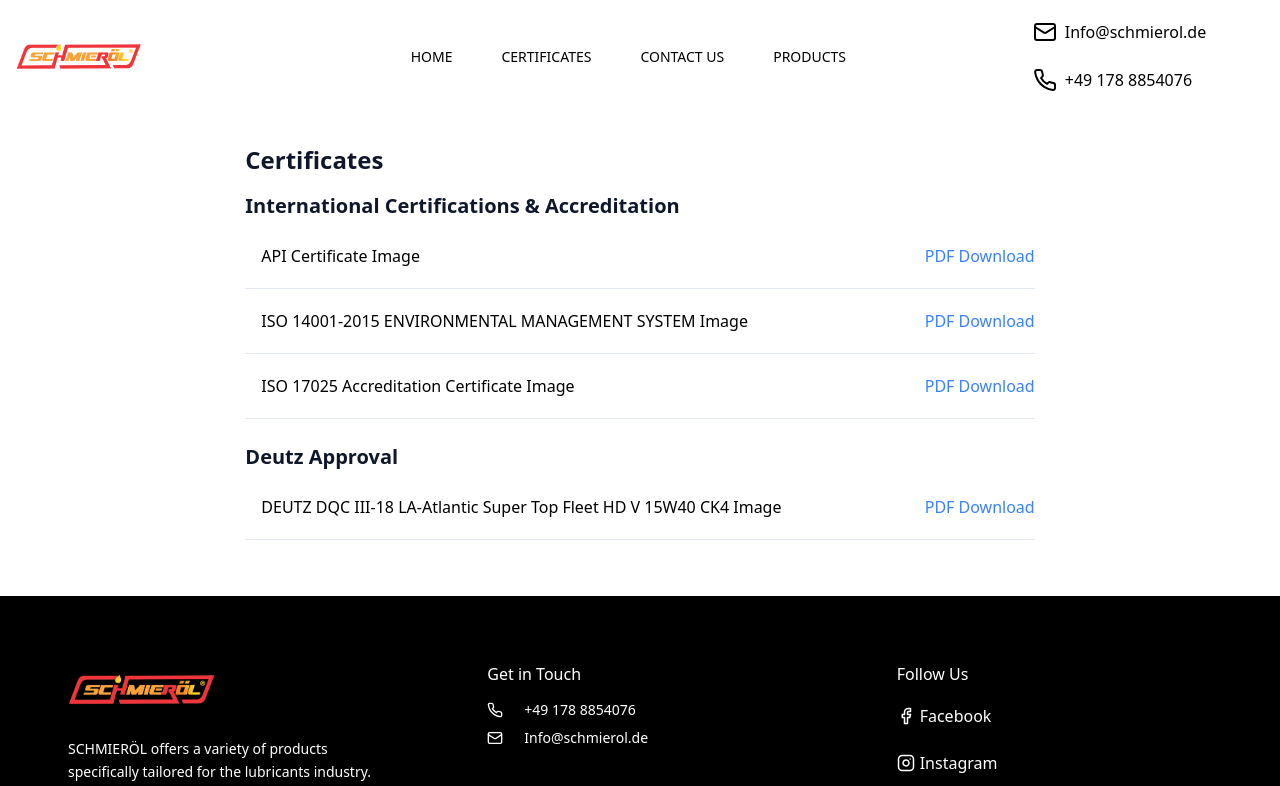
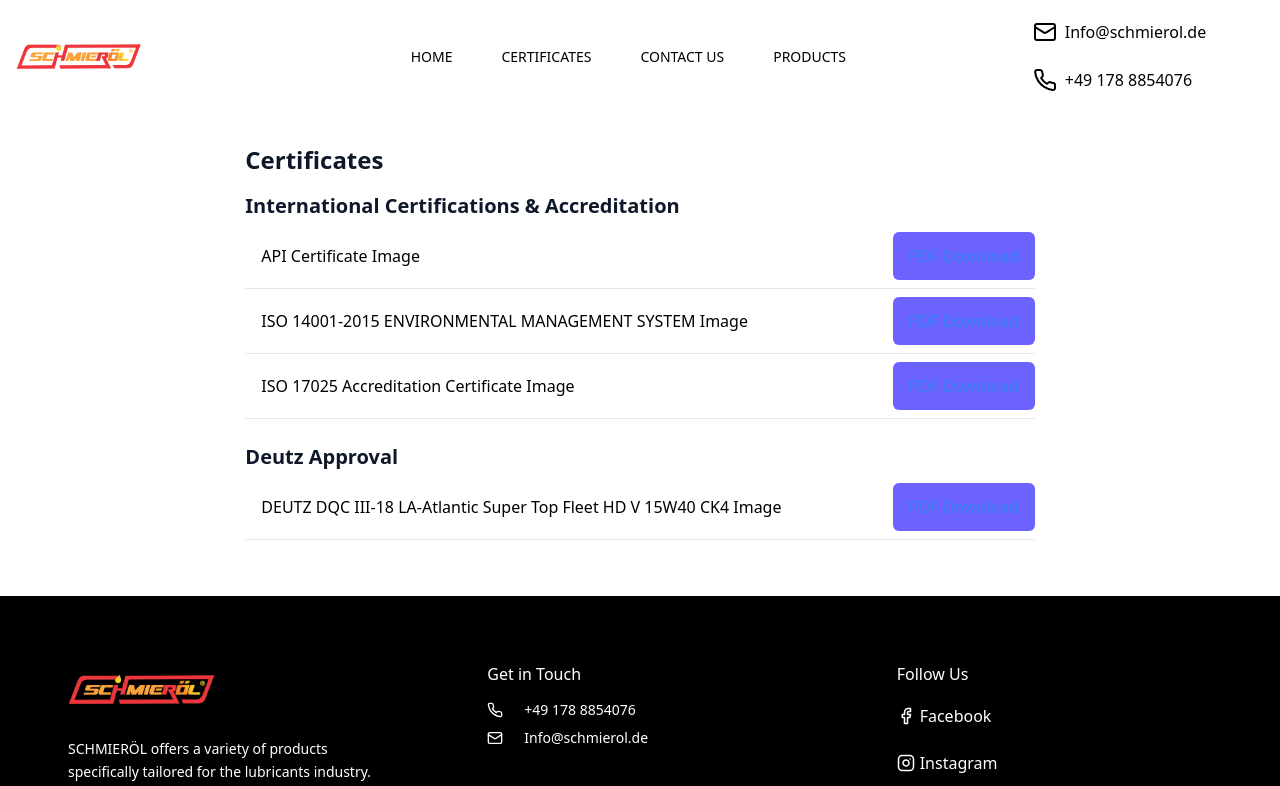
Before and after one commit to cooleo273/atlanticlubes, a React (Create React App) app: page /certificates in a window 1280 px wide. Shown: the top 786 px of the page. Built offline with nearby package versions, Linux system fonts and the light colour scheme.

Commit message:
donwload the certificates

```diff
--- a/src/pages/Certificates/index.tsx
+++ b/src/pages/Certificates/index.tsx
@@ -9,19 +9,19 @@
       {
         name: "API Certificate",
         pdfLink: "https://atlanticlubes.com/wp-content/uploads/2023/12/EOLCS-Certificate-ATLANTIC-GREASE-LUBRICANTS-FZC-04-Jan-2024.pdf",
-                imgLink: "https://atlanticlubes.com/wp-content/uploads/2023/12/EOLCS-Certificate-ATLANTIC-GREASE-LUBRICANTS-FZC-04-Jan-2024.jpg"
+        imgLink: "https://atlanticlubes.com/wp-content/uploads/2023/12/EOLCS-Certificate-ATLANTIC-GREASE-LUBRICANTS-FZC-04-Jan-2024.jpg",
       },
       {
         name: "ISO 14001-2015 ENVIRONMENTAL MANAGEMENT SYSTEM",
         pdfLink: "https://atlanticlubes.com/wp-content/uploads/2023/11/ISO-14001-2015-UPTO-SEP-2027.pdf",
-                imgLink: "https://atlanticlubes.com/wp-content/uploads/2023/11/ISO-14001-2015-UPTO-SEP-2027.jpg"
+        imgLink: "https://atlanticlubes.com/wp-content/uploads/2023/11/ISO-14001-2015-UPTO-SEP-2027.jpg",
       },
       {
         name: "ISO 17025 Accreditation Certificate",
         pdfLink: "https://atlanticlubes.com/wp-content/uploads/2023/11/05-ISO-17025-2017-Atlantic-Grease-Lubricants-FZC-LB-TEST-095.pdf",
-                imgLink: "https://atlanticlubes.com/wp-content/uploads/2023/11/05-ISO-17025-2017-Atlantic-Grease-Lubricants-FZC-LB-TEST-095.jpg"
+        imgLink: "https://atlanticlubes.com/wp-content/uploads/2023/11/05-ISO-17025-2017-Atlantic-Grease-Lubricants-FZC-LB-TEST-095.jpg",
       },
-        ]
+    ],
   },
   {
     category: "Deutz Approval",
@@ -29,9 +29,9 @@
       {
         name: "DEUTZ DQC III-18 LA-Atlantic Super Top Fleet HD V 15W40 CK4",
         pdfLink: "/certificates/Deutz_DQC_III_18_LA.pdf",
-                imgLink: "/images/Deutz_DQC_III_18_LA.jpg"
+        imgLink: "/images/Deutz_DQC_III_18_LA.jpg",
       },
-        ]
+    ],
   },
 ];
 
@@ -46,8 +46,30 @@
     setSelectedCertificate(null);
   };
 
+  const handleDownload = async (link: string, filename: string) => {
+    try {
+      const response = await fetch(link, { mode: 'cors' });
+      if (!response.ok) {
+        throw new Error('Failed to fetch the file.');
+      }
+      const blob = await response.blob();
+      const url = window.URL.createObjectURL(blob);
+
+      const anchor = document.createElement('a');
+      anchor.href = url;
+      anchor.download = filename;
+      document.body.appendChild(anchor);
+      anchor.click();
+      document.body.removeChild(anchor);
+
+      window.URL.revokeObjectURL(url);
+    } catch (error) {
+      console.error('Error downloading the file:', error);
+    }
+  };
+
   return (
-        <div className='flex items-center justify-center'>
+    <div className="flex items-center justify-center">
       <div className="p-8 w-2/3">
         <h1 className="text-2xl font-semibold mb-4">Certificates</h1>
         {certificates.map((category, index) => (
@@ -55,27 +77,43 @@
             <h2 className="text-xl font-bold mb-3">{category.category}</h2>
             <ul className="space-y-2 w-2/3 lg:w-full">
               {category.items.map((item, idx) => (
-                                <li key={idx} className="flex flex-col lg:flex-row items-center justify-between border-b pb-2 gap-2">
-                                    <button onClick={() => openModal(item)} className="text-black bg-white hover:text-white hover:bg-black py-2 px-4 rounded-md">
+                <li
+                  key={idx}
+                  className="flex flex-col lg:flex-row items-center justify-between border-b pb-2 gap-2"
+                >
+                  <button
+                    onClick={() => openModal(item)}
+                    className="text-black bg-white hover:text-white hover:bg-black py-2 px-4 rounded-md"
+                  >
                     {item.name} Image
                   </button>
-                                    <a href={item.pdfLink} download className="text-blue-500 hover:text-blue-700">
+                  <button
+                    onClick={() => handleDownload(item.pdfLink, `${item.name}.pdf`)}
+                    className="text-blue-500 hover:text-blue-700 py-2 px-4 rounded-md"
+                  >
                     PDF Download
-                                    </a>
+                  </button>
                 </li>
               ))}
             </ul>
           </div>
         ))}
 
-                {/* Modal for image preview using Headless UI */}
-                <Dialog open={!!selectedCertificate} onClose={closeModal} className="fixed inset-0 z-10 flex items-center justify-center bg-gray-900 bg-opacity-75">
+        {/* Modal for image preview */}
+        <Dialog
+          open={!!selectedCertificate}
+          onClose={closeModal}
+          className="fixed inset-0 z-10 flex items-center justify-center bg-gray-900 bg-opacity-75"
+        >
           <Dialog.Panel className="bg-white p-4 rounded-md w-full max-w-md">
             {selectedCertificate && (
               <>
-                                <img src={selectedCertificate.imgLink} alt={selectedCertificate.name} className="w-full h-auto mb-4" />
+                <img
+                  src={selectedCertificate.imgLink}
+                  alt={selectedCertificate.name}
+                  className="w-full h-auto mb-4"
+                />
                 <div className="flex flex-col sm:flex-row justify-end gap-4">
-                                    {/* View Image Button */}
                   <a
                     href={selectedCertificate.imgLink}
                     target="_blank"
@@ -84,17 +122,14 @@
                   >
                     View
                   </a>
-
-                                    {/* Download Image Button */}
-                                    <a
-                                        href={selectedCertificate.imgLink}
-                                        download
+                  <button
+                    onClick={() =>
+                      handleDownload(selectedCertificate.imgLink, `${selectedCertificate.name}.jpg`)
+                    }
                     className="px-4 py-2 bg-blue-500 text-white rounded hover:bg-blue-700 text-center"
                   >
                     Download
-                                    </a>
-
-                                    {/* Close Modal Button */}
+                  </button>
                   <button
                     onClick={closeModal}
                     className="px-4 py-2 bg-gray-500 text-white rounded hover:bg-gray-700 text-center"
```
Lines whose indentation alone changed are shown as unchanged.
